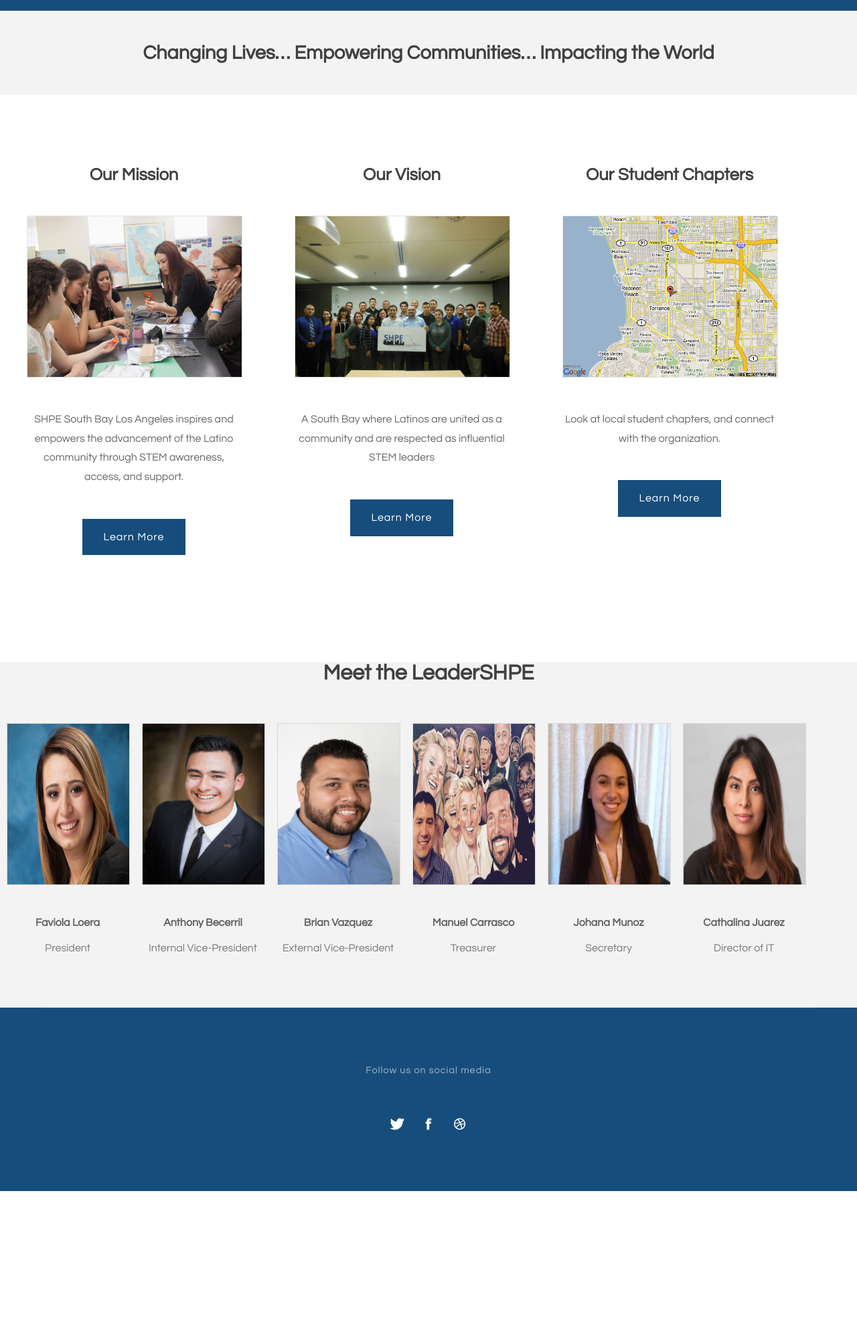
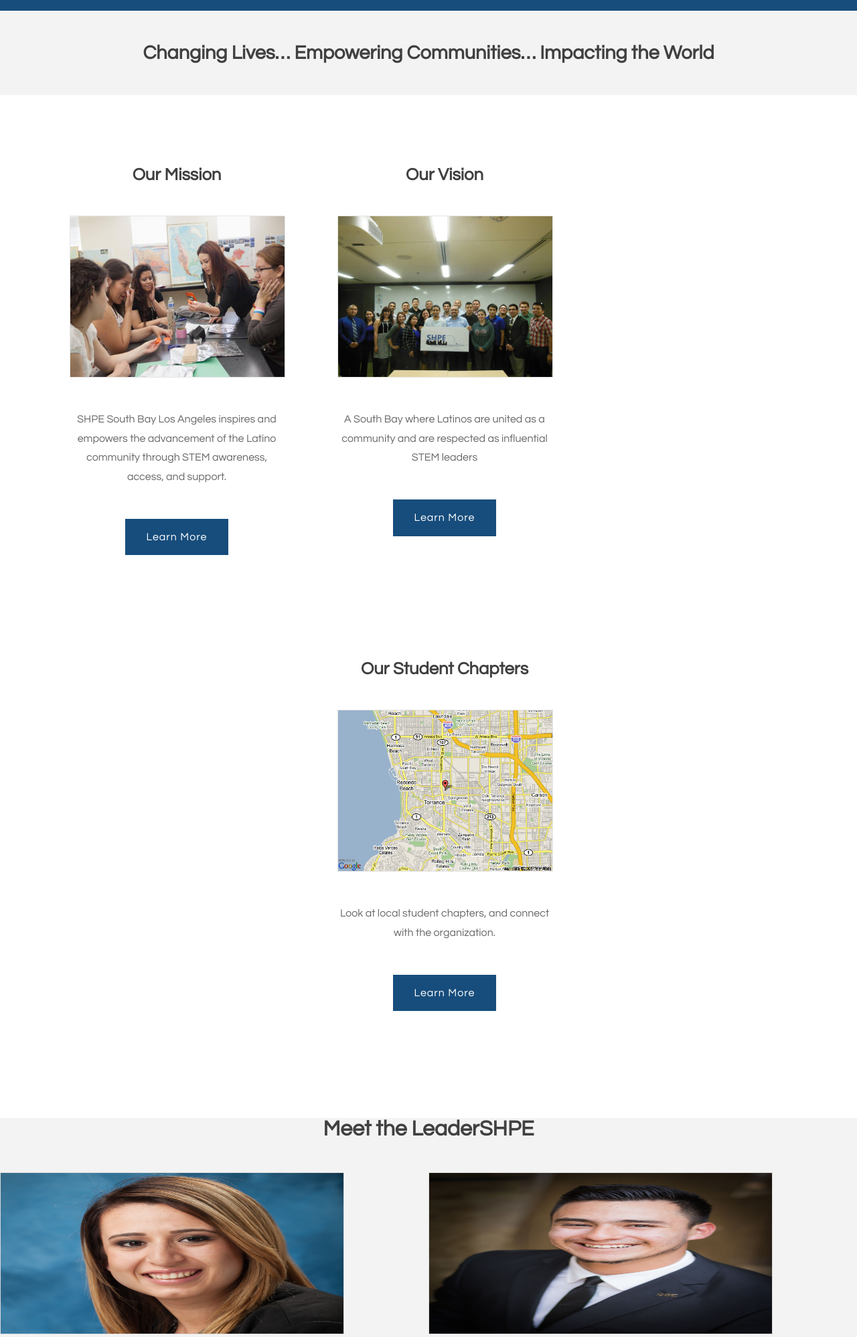
Before and after one commit to shpesbla/SBLA-SHPE-2020-WEBSITE, a PHP site: page / in a window 1280 px wide. Shown: the part 367-2364 px from the top of the page at 67% size. Before the commit the page ends 2146 px from the top, so only its background shows below. Run offline with PHP 8.4, Linux system fonts and the light colour scheme.

Commit message:
Revert "asdas"
This reverts commit c9d76d14979af2fb95b0dacc55c69f73c4074588.

```diff
--- a/default.css
+++ b/default.css
@@ -594,8 +594,6 @@
 	#portfolio
 	{
         width:100%;
-        text-align:center;
-        margin:auto;
 	}
 
 	#portfolio .box
@@ -630,7 +628,7 @@
     .column5,
     .column6
 	{
-		width: 182px;
+		width: 40%;
 	}
 
 	.column1,
@@ -642,9 +640,7 @@
 
 	{
 		float: left;
-
-        margin: 10px
-
+		margin-right: 10%;
 	}
 
 	.column6
@@ -660,7 +656,6 @@
 	{
 		overflow: hidden;
 		text-align: center;
-        width: 100%
 	}
 
 	#three-column h2
```
